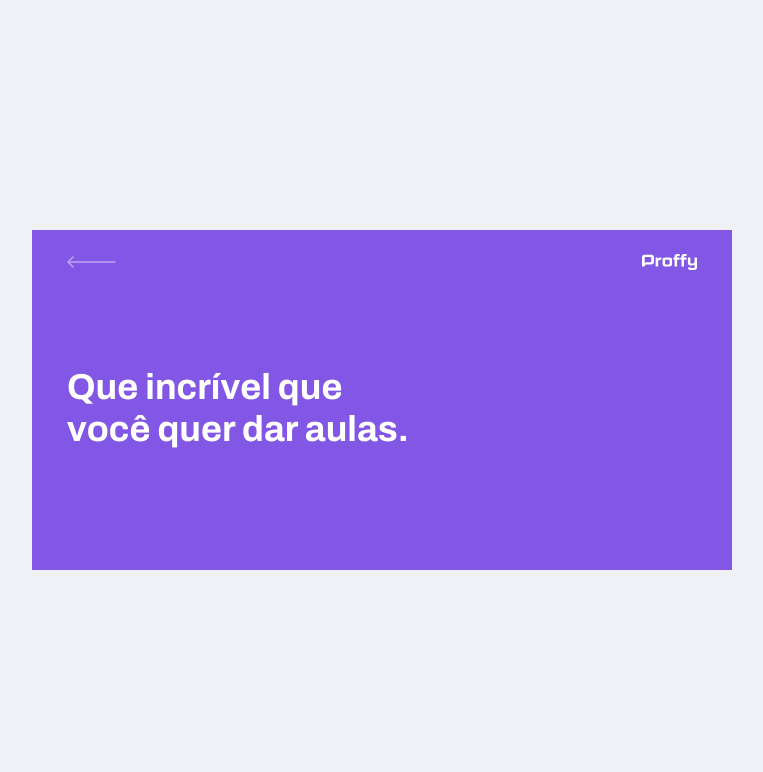
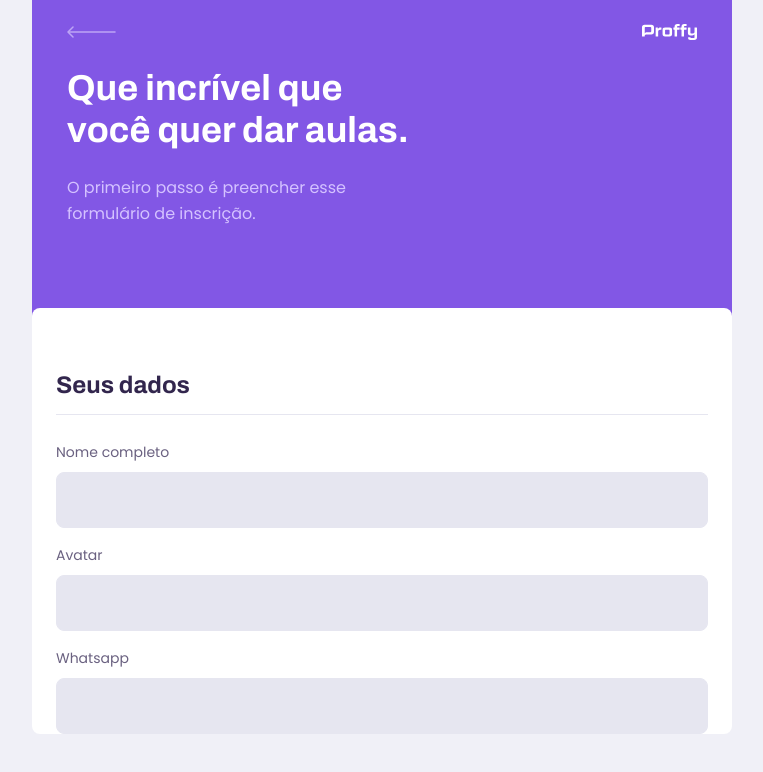
Before and after one commit to SirMcClay/NLW2-Proffy-Web, a React (Create React App) app: page /give-classes in a window 1280 px wide. Shown: the top 772 px of the page, without its empty margins (258-1021 px from the left). Built offline with nearby package versions, Linux system fonts and the light colour scheme.

Commit message:
Styles TeacherForm, Component Input

```diff
--- /dev/null
+++ b/src/components/Input/index.tsx
@@ -0,0 +1,19 @@
+import React, { InputHTMLAttributes } from 'react';
+
+import './styles.css';
+
+interface InputProps extends InputHTMLAttributes<HTMLInputElement> {
+  name: string;
+  label: string;
+}
+
+const Input: React.FC<InputProps> = ({ label, name, ...rest }) => {
+  return(
+    <div className="input-block">
+      <label htmlFor={name}>{label}</label>
+      <input type="text" id={name} {...rest}/>
+    </div>
+  );
+}
+
+export default Input;
--- /dev/null
+++ b/src/components/Input/styles.css
@@ -0,0 +1,35 @@
+.input-block {
+  position: relative;
+}
+
+.input-block + .input-block {
+  margin-top: 1.4rem;
+}
+
+.input-block label {
+ font-size: 1.4rem;
+}
+
+.input-block input {
+  width: 100%;
+  height: 5.6rem;
+  margin-top: 0.8rem;
+  border-radius: 0.8rem;
+  background: var(--color-line-in-white);
+  border: 1px solid var(--color-line-in-white);
+  outline: 0;
+  padding: 0 1.6rem;
+  font: 1.6rem Archivo;
+}
+
+/* borda que aparece no container do input quando o input esta com focus */
+.input-block:focus-within::after {
+  width: calc(100% - 3.2rem);
+  height: 2px;
+  content: '';
+  background: var(--color-primary-light);
+  position: absolute;
+  left: 1.6rem;
+  right: 1.6rem;
+  bottom: 0;
+}
--- a/src/components/PageHeader/index.tsx
+++ b/src/components/PageHeader/index.tsx
@@ -8,6 +8,7 @@ import './styles.css';
 
 interface PageHeaderProps {
   title: string;
+  description?: string;
 }
 
 const PageHeader: React.FC<PageHeaderProps> = (props) => {
@@ -22,6 +23,7 @@ const PageHeader: React.FC<PageHeaderProps> = (props) => {
 
     <div className="header-content">
       <strong>{props.title}</strong>
+      { props.description && <p>{props.description}</p>}
 
       {props.children}
     </div>
--- a/src/components/PageHeader/styles.css
+++ b/src/components/PageHeader/styles.css
@@ -40,6 +40,14 @@
   color: var(--color-title-in-primary);
 }
 
+.page-header .header-content p {
+  max-width: 30rem;
+  font-size: 1.6rem;
+  line-height: 2.6rem;
+  color: var(--color-text-in-primary);
+  margin-top: 2.4rem;
+}
+
 @media (min-width: 700px) {
   .page-header {
     height: 340px;
--- a/src/pages/TeacherForm/index.tsx
+++ b/src/pages/TeacherForm/index.tsx
@@ -1,11 +1,27 @@
 import React from 'react';
 
 import PageHeader from '../../components/PageHeader';
+import Input from '../../components/Input';
+
+import './styles.css';
 
 function TeacherForm() {
   return (
     <div id="page-teacher-form" className="container">
-      <PageHeader title="Que incrível que você quer dar aulas." />
+      <PageHeader
+        title="Que incrível que você quer dar aulas."
+        description="O primeiro passo é preencher esse formulário de inscrição."
+      />
+
+      <main>
+        <fieldset>
+          <legend>Seus dados</legend>
+
+          <Input name="name" label="Nome completo" />
+          <Input name="avatar" label="Avatar" />
+          <Input name="whatsapp" label="Whatsapp" />
+        </fieldset>
+      </main>
     </div>
   );
 }
--- /dev/null
+++ b/src/pages/TeacherForm/styles.css
@@ -0,0 +1,39 @@
+#page-teacher-form {
+  width: 100vw;
+  height: 100vh;
+}
+
+#page-teacher-form .page-header .header-content {
+  margin-bottom: 6.3rem;
+}
+
+#page-teacher-form main {
+  background: var(--color-box-base);
+  width: 100%;
+  max-width: 74rem;
+  border-radius: 0.8rem;
+  margin: -3.2rem auto 3.2rem;
+  padding-top: 6.4rem;
+  overflow: hidden;
+}
+
+#page-teacher-form main fieldset {
+  border: 0;
+  padding: 0 2.4rem;
+}
+
+#page-teacher-form main fieldset + fieldset {
+  margin-top: 6.4rem;
+}
+
+#page-teacher-form main fieldset legend {
+  font: 700 2.4rem Archivo;
+  color: var(--color-text-title);
+  margin-bottom: 2.4rem;
+  display: flex;
+  align-items: center;
+  justify-content: space-between;
+  width: 100%;
+  padding-bottom: 1.6rem;
+  border-bottom: 1px solid var(--color-line-in-white);
+}
--- a/src/pages/TeacherList/index.tsx
+++ b/src/pages/TeacherList/index.tsx
@@ -1,7 +1,8 @@
 import React from 'react';
 
 import PageHeader from '../../components/PageHeader';
-import TeacherItem from '../../components/TeacherItem'
+import TeacherItem from '../../components/TeacherItem';
+import Input from '../../components/Input';
 
 import './styles.css';
 
@@ -10,20 +11,9 @@ function TeacherList() {
       <div id="page-teacher-list" className="container">
         <PageHeader title="Esses são os proffys disponíveis.">
           <form id="search-teachers">
-            <div className="input-block">
-              <label htmlFor="subject">Matéria</label>
-              <input type="text" id="subject"/>
-            </div>
-
-            <div className="input-block">
-              <label htmlFor="week_day">Dia da semana</label>
-              <input type="text" id="week_day"/>
-            </div>
-
-            <div className="input-block">
-              <label htmlFor="time">Hora</label>
-              <input type="text" id="time"/>
-            </div>
+            <Input name="subject" label="Matéria"/>
+            <Input name="week_day" label="Dia da semana"/>
+            <Input type="time" name="time" label="Hora"/>
           </form>
         </PageHeader>
 
--- a/src/pages/TeacherList/styles.css
+++ b/src/pages/TeacherList/styles.css
@@ -9,42 +9,6 @@
 
 #search-teachers label {
   color: var(--color-text-in-primary);
-}
-
-#search-teachers .input-block {
-  position: relative;
-}
-
-#search-teachers .input-block + .input-block {
-  margin-top: 1.4rem;
-}
-
-#search-teachers .input-block label {
- font-size: 1.4rem;
-}
-
-#search-teachers .input-block input {
-  width: 100%;
-  height: 5.6rem;
-  margin-top: 0.8rem;
-  border-radius: 0.8rem;
-  background: var(--color-line-in-white);
-  border: 1px solid var(--color-line-in-white);
-  outline: 0;
-  padding: 0 1.6rem;
-  font: 1.6rem Archivo;
-}
-
-/* borda que aparece no container do input quando o input esta com focus */
-#search-teachers .input-block:focus-within::after {
-  width: calc(100% - 3.2rem);
-  height: 2px;
-  content: '';
-  background: var(--color-primary-light);
-  position: absolute;
-  left: 1.6rem;
-  right: 1.6rem;
-  bottom: 0;
 }
 
 #page-teacher-list main {
```
